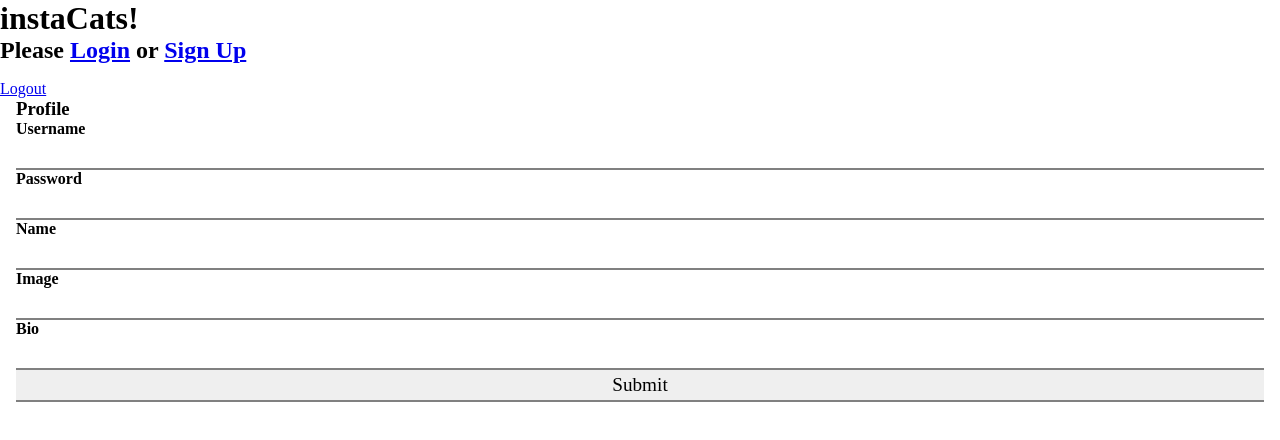
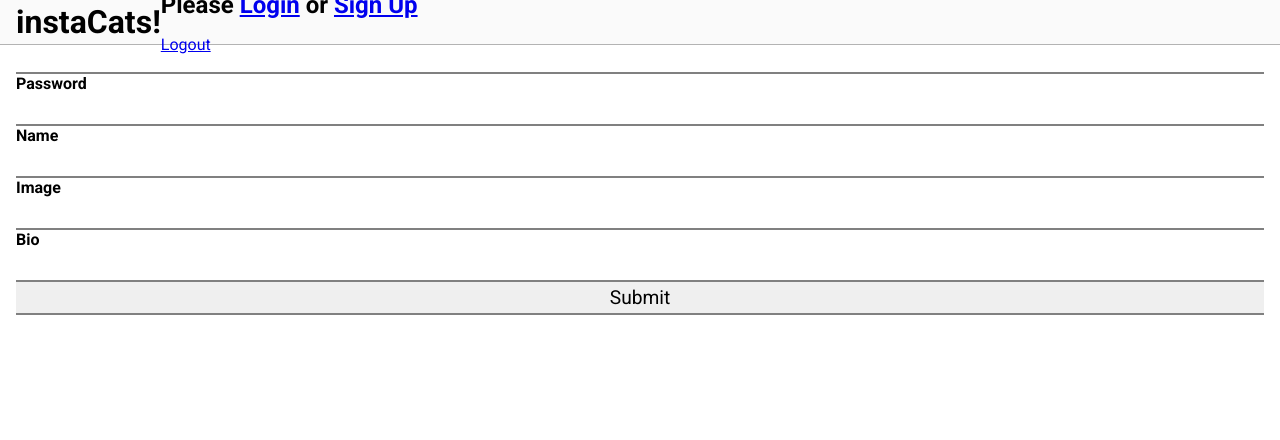
Before and after one commit to gusbikos/instaCats-FrontEnd, a React (Create React App) app: page /createaccount in a window 1280 px wide. Shown: the top 440 px of the page. Built offline with nearby package versions, Linux system fonts and the light colour scheme.

Commit message:
started styling

```diff
--- a/src/App.css
+++ b/src/App.css
@@ -1,38 +1,113 @@
-.App {
-  text-align: center;
+@import url('https://fonts.googleapis.com/css2?family=Roboto:wght@300;400;500;700&display=swap');
+
+/* Reset CSS */
+* { box-sizing: border-box;
+    margin: 0;
+    padding: 0; }
+
+*, button, input {
+    font-family: 'Roboto', sans-serif;
 }
 
-.App-logo {
-  height: 40vmin;
-  pointer-events: none;
+html, body {
+  min-height: 100vh;
+
+  display: flex;
+  flex-direction: column;
 }
 
-@media (prefers-reduced-motion: no-preference) {
-  .App-logo {
-    animation: App-logo-spin infinite 20s linear;
-  }
+svg {
+  fill: var(--text);
+  display: block;
 }
 
-.App-header {
-  background-color: #282c34;
-  min-height: 100vh;
+/* button {
+  background: 0 0;
+  border: 0;
+  cursor: pointer;
+  margin: 0;
+  padding: 0;
+  outline: none;
+
+  width: fit-content;
+  height: fit-content;
+} */
+
+:root {
+  --primary: #FFFFFF;
+  --secondary: #FAFAFA;
+  --outline: #B3B3B3;
+  --text: #262626;
+  --like: #ED4756;
+  --link: #3898F3;
+}
+
+.header {
+  width: 100%;
+  height: 45px;
+  position: fixed;
+  top: 0; left: 0;
+
+  display: flex;
+  flex-direction: row;
+  align-items: center;
+
+  padding: 0 16px;
+  background-color: var(--secondary);
+  border-bottom: 1px solid var(--outline);
+}
+
+.header .container {
+  width: 100%;
+  height: 100%;
+
+  display: flex;
+  flex-direction: row;
+  align-items: center;
+  justify-content: space-between;
+}
+
+.header .section {
+  display: flex;
+  flex-direction: row;
+  align-items: center;
+}
+
+.page {
+  width: 100%;
+  height: 100%;
+  overflow: auto;
+  margin: 45px 0;
+
+  display: flex;
+  flex-direction: row;
+
+  background-color: var(--primary);
+}
+.page::-webkit-scrollbar {
+  display: none;
+}
+
+.page section {
+  width: 100%;
+  height: 100%;
+
+  display: flex;
+  flex-direction: row;
+}
+
+.page .content {
+  width: 100%;
+  height: 100%;
+
   display: flex;
   flex-direction: column;
-  align-items: center;
-  justify-content: center;
-  font-size: calc(10px + 2vmin);
-  color: white;
 }
 
-.App-link {
-  color: #61dafb;
+.page .sidebar {
+  width: 100%;
+  height: 100%;
+
+  display: none;
+  flex-direction: column;
 }
-
-@keyframes App-logo-spin {
-  from {
-    transform: rotate(0deg);
-  }
-  to {
-    transform: rotate(360deg);
-  }
-}
--- a/src/Header.js
+++ b/src/Header.js
@@ -11,14 +11,14 @@ function Header({setCurrentUser, currentUser}){
     }
 
     return (
-        <>
+        <div className="header">
             <h1> instaCats! </h1>
             <nav>
                 {currentUser ? (
                 <h2>Welcome {currentUser.username}</h2>) : (<h2>Please <Link to="/login">Login</Link> or <Link to="/createaccount">Sign Up</Link></h2>)}
                 <Link to="/" onClick={() => handleLogout()}>Logout</Link>
             </nav>
-        </>
+        </div>
     )
 }
 
--- a/src/PostContainer.js
+++ b/src/PostContainer.js
@@ -4,7 +4,6 @@ import { useEffect, useState } from "react";
 
 function PostContainer({ currentUser, setPosts, posts, handleDelete }) {
     const [showAll, setShowAll] = useState(false)
-
 
     useEffect(() => {
         fetch("http://localhost:4000/posts")
@@ -33,7 +32,7 @@ function PostContainer({ currentUser, setPosts, posts, handleDelete }) {
     }
 
     return(
-        <div>
+        <div className="page">
             {/* <button onClick={}>Show All Posts</button> */}
             <button onClick ={handleShow }>{showAll ? 'Show My Posts' : "Show All"}</button>
             <PostList
--- a/src/PostList.js
+++ b/src/PostList.js
@@ -21,7 +21,7 @@ function PostList({ currentUser, posts, setPosts, handleDelete }) {
     // console.log(posts)
 
     return (
-        <ul className="cards">
+        <ul className="content">
             {allPosts}
         </ul>
     )
```
Lines whose indentation alone changed are shown as unchanged.
